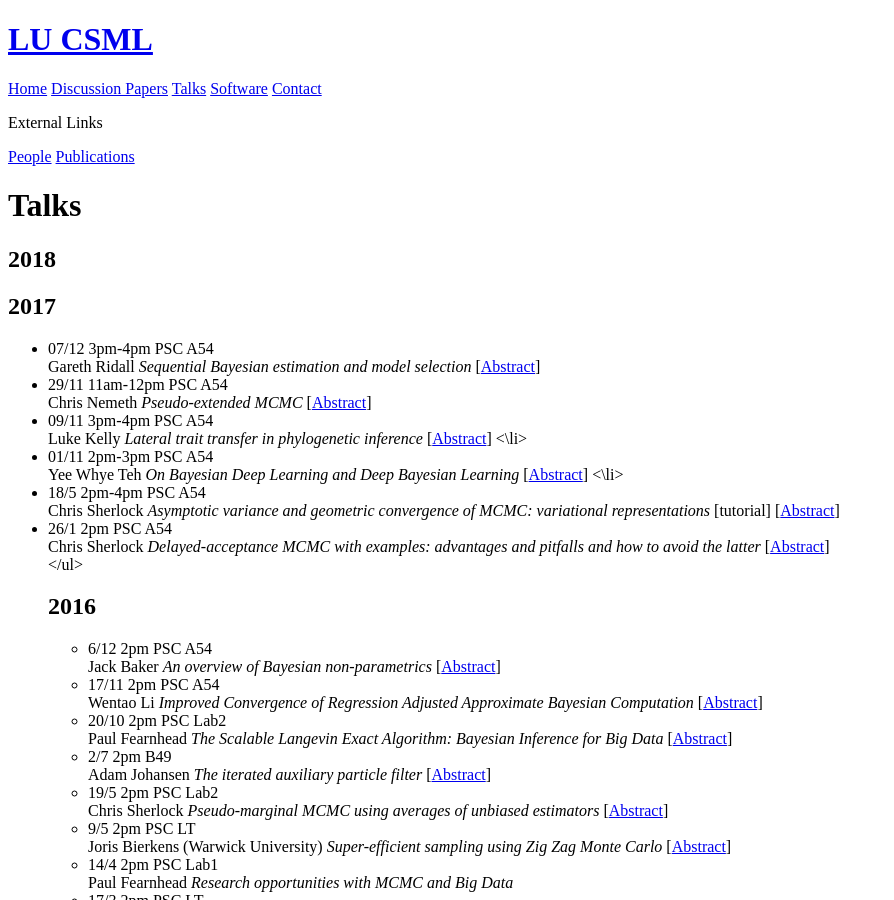
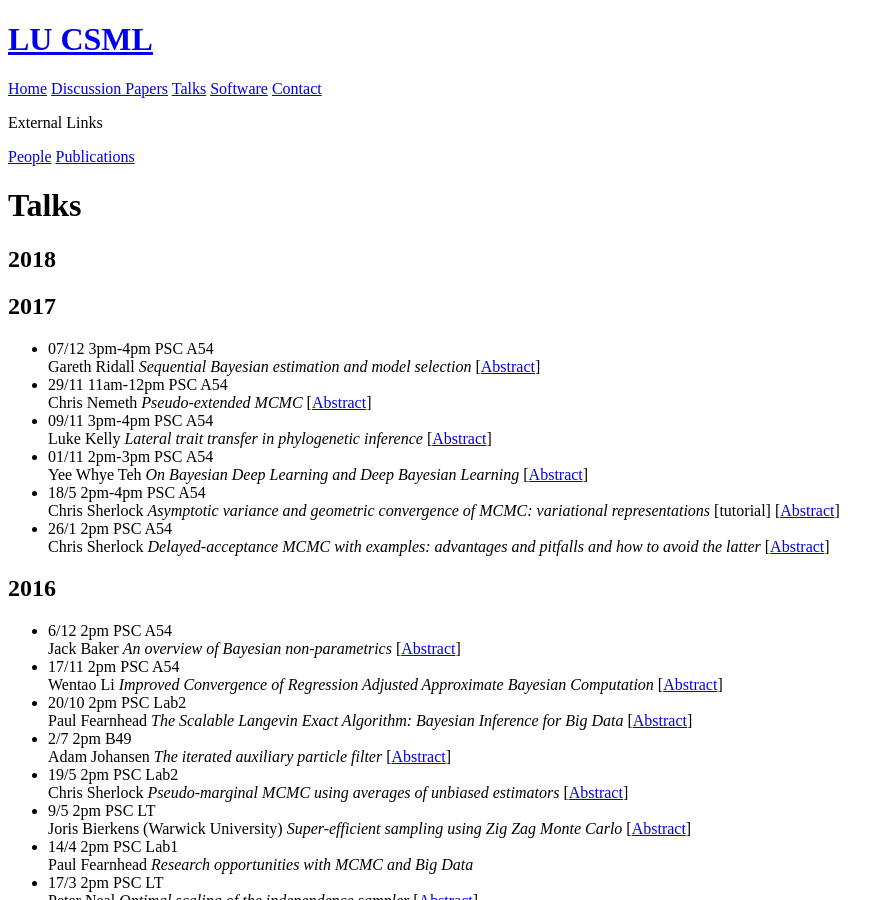
Before and after one commit to LU-CSML/LU-CSML, a Jekyll site: the page built from Talks.md, in a window 1280 px wide and 900 px high. Shown: the whole window, without its empty margins (0-894 px from the left). Built offline with Jekyll 4.4.1, drawn with Linux system fonts in a browser that asks for light colours.

Commit message:
change some back slahes to forward slashes

```diff
--- a/Talks.md
+++ b/Talks.md
@@ -22,11 +22,11 @@ title: Talks
 
 <li>
 09/11 3pm-4pm PSC A54 <br> Luke Kelly <em> Lateral trait transfer in phylogenetic inference </em> [<a href="Abstracts2017/Kelly_2017_11_abstract.html">Abstract</a>]
-<\li>
+</li>
 
 <li>
 01/11 2pm-3pm PSC A54 <br> Yee Whye Teh <em>  On Bayesian Deep Learning and Deep Bayesian Learning </em> [<a href="Abstracts2017/Teh_2017_11_abstract.html">Abstract</a>]
-<\li>
+</li>
 
 <li>
 18/5 2pm-4pm PSC A54 <br> Chris Sherlock <em> Asymptotic variance and geometric convergence of MCMC: variational representations </em> [tutorial] [<a href="Abstracts2017/Sherlock_2017_05_abstract.html">Abstract</a>]
```
